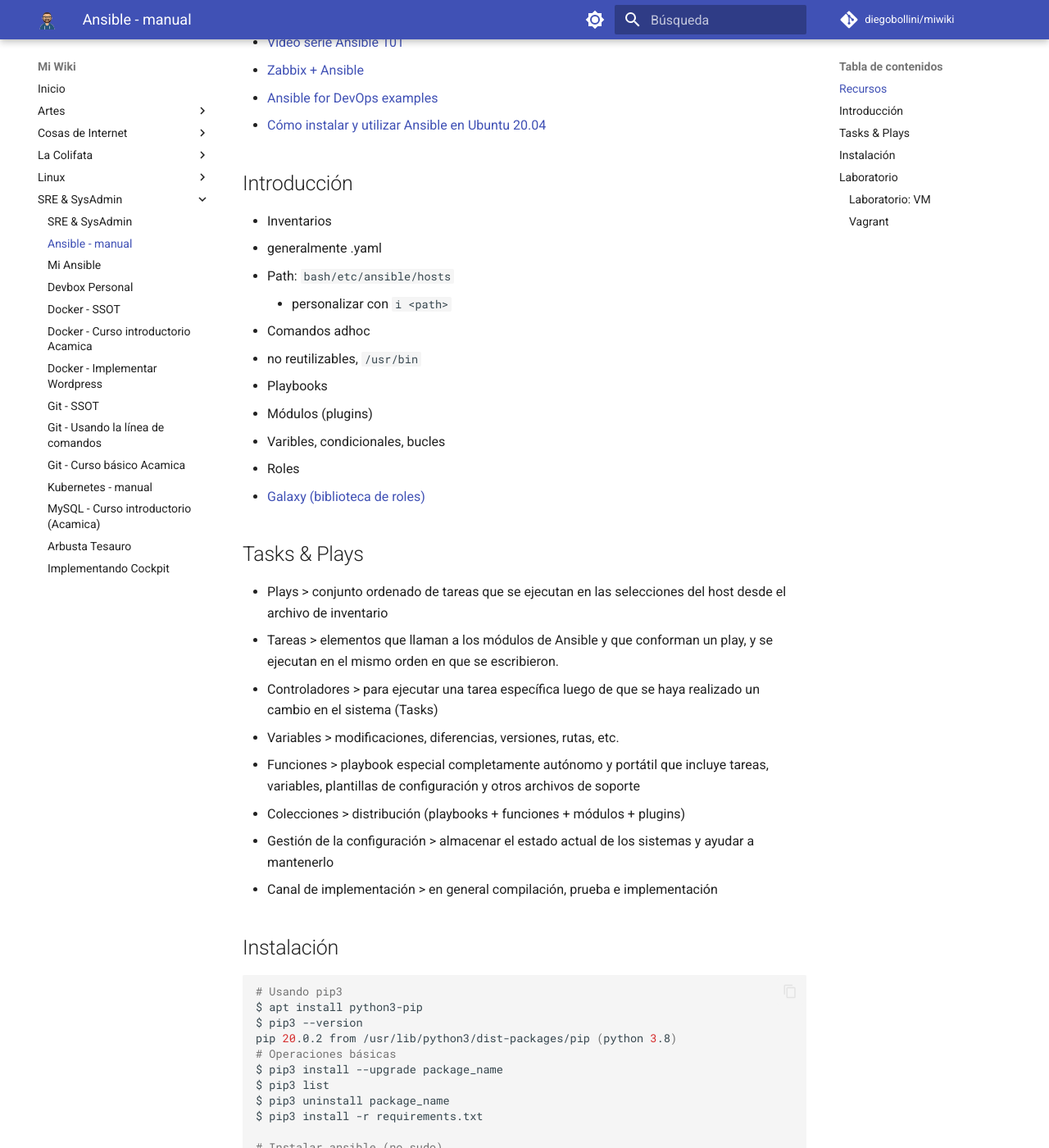
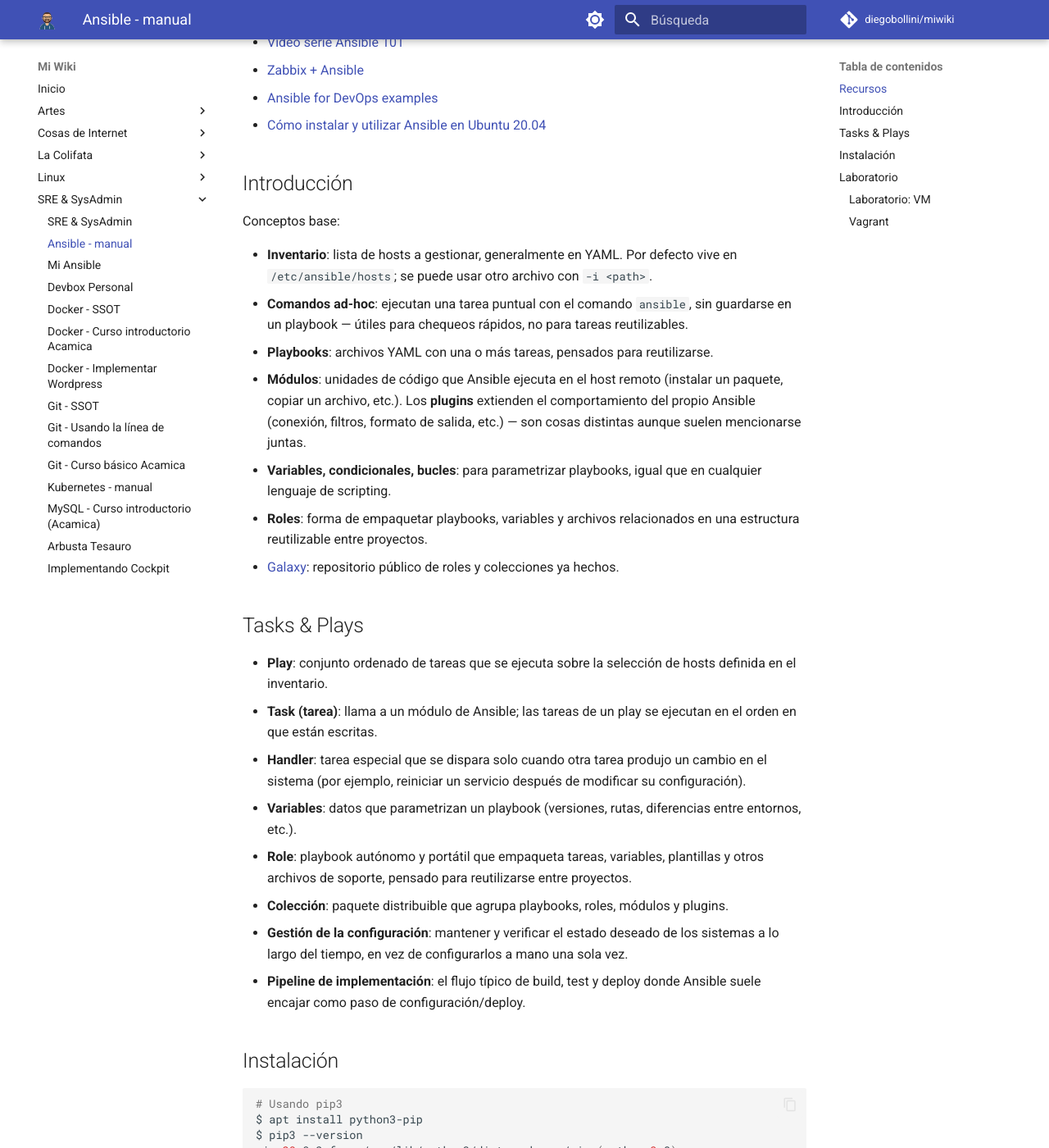
Before and after one commit to diegobollini/miwiki, an MkDocs documentation site: the page built from docs/sre/ansible-manual.md, in a window 1280 px wide and 1400 px high, scrolled down 292 px. Shown: the whole window at 82% size. Built offline with MkDocs 1.6.1 and Material for MkDocs 9.7.7, drawn with Linux system fonts in a browser that asks for light colours; comment, search, counter and statistics services are not loaded; some of the changed text lies outside the part shown.

Commit message:
Rewrite La Colifata intro and clean up Ansible concepts
colifata/index.md: fixed a broken sentence, verified and corrected the
factual claims about La Colifata (founded 1991 at Hospital Borda by
psychologist Alfredo Olivera, recognized by PAHO in 1995) against
external sources, and added that I administer their WordPress/static
sites — context for the guides already in this section.

ansible-manual.md: fixed a mistranslated term (Roles was mislabeled
"Funciones"), a typo (Varibles), a garbled inventory path, and
clarified several vague one-liners (ad-hoc commands, modules vs
plugins, handlers) without changing any of the actual terminal
transcripts.

```diff
--- a/docs/sre/ansible-manual.md
+++ b/docs/sre/ansible-manual.md
@@ -12,28 +12,26 @@
 
 ## Introducción
 
-- Inventarios
-  - generalmente .yaml
-  - Path: `bash/etc/ansible/hosts`
-    - personalizar con `i <path>`
-- Comandos adhoc
-  - no reutilizables, `/usr/bin`
-- Playbooks
-- Módulos (plugins)
-- Varibles, condicionales, bucles
-- Roles
-- [Galaxy (biblioteca de roles)](https://galaxy.ansible.com/)
+Conceptos base:
+
+- **Inventario**: lista de hosts a gestionar, generalmente en YAML. Por defecto vive en `/etc/ansible/hosts`; se puede usar otro archivo con `-i <path>`.
+- **Comandos ad-hoc**: ejecutan una tarea puntual con el comando `ansible`, sin guardarse en un playbook — útiles para chequeos rápidos, no para tareas reutilizables.
+- **Playbooks**: archivos YAML con una o más tareas, pensados para reutilizarse.
+- **Módulos**: unidades de código que Ansible ejecuta en el host remoto (instalar un paquete, copiar un archivo, etc.). Los **plugins** extienden el comportamiento del propio Ansible (conexión, filtros, formato de salida, etc.) — son cosas distintas aunque suelen mencionarse juntas.
+- **Variables, condicionales, bucles**: para parametrizar playbooks, igual que en cualquier lenguaje de scripting.
+- **Roles**: forma de empaquetar playbooks, variables y archivos relacionados en una estructura reutilizable entre proyectos.
+- [Galaxy](https://galaxy.ansible.com/): repositorio público de roles y colecciones ya hechos.
 
 ## Tasks & Plays
 
-- Plays > conjunto ordenado de tareas que se ejecutan en las selecciones del host desde el archivo de inventario
-- Tareas > elementos que llaman a los módulos de Ansible y que conforman un play, y se ejecutan en el mismo orden en que se escribieron.
-- Controladores > para ejecutar una tarea específica luego de que se haya realizado un cambio en el sistema (Tasks)
-- Variables > modificaciones, diferencias, versiones, rutas, etc.
-- Funciones > playbook especial completamente autónomo y portátil que incluye tareas, variables, plantillas de configuración y otros archivos de soporte
-- Colecciones > distribución (playbooks + funciones + módulos + plugins)
-- Gestión de la configuración > almacenar el estado actual de los sistemas y ayudar a mantenerlo
-- Canal de implementación > en general compilación, prueba e implementación
+- **Play**: conjunto ordenado de tareas que se ejecuta sobre la selección de hosts definida en el inventario.
+- **Task (tarea)**: llama a un módulo de Ansible; las tareas de un play se ejecutan en el orden en que están escritas.
+- **Handler**: tarea especial que se dispara solo cuando otra tarea produjo un cambio en el sistema (por ejemplo, reiniciar un servicio después de modificar su configuración).
+- **Variables**: datos que parametrizan un playbook (versiones, rutas, diferencias entre entornos, etc.).
+- **Role**: playbook autónomo y portátil que empaqueta tareas, variables, plantillas y otros archivos de soporte, pensado para reutilizarse entre proyectos.
+- **Colección**: paquete distribuible que agrupa playbooks, roles, módulos y plugins.
+- **Gestión de la configuración**: mantener y verificar el estado deseado de los sistemas a lo largo del tiempo, en vez de configurarlos a mano una sola vez.
+- **Pipeline de implementación**: el flujo típico de build, test y deploy donde Ansible suele encajar como paso de configuración/deploy.
 
 ## Instalación
 
@@ -119,7 +117,7 @@ $ ansible -i inventory testservers -m ping -u diego
 $ code ansible.cfg
 [defaults]
 INVENTORY = inventory
-# Todo el grupo testservers, m = modelos (-m command por default)
+# Todo el grupo testservers, -m = módulo a usar (por defecto: command)
 $ ansible testservers -m ping -u diego
 # Comandos adhoc, a = argumentos
 $ ansible testservers -a "free -h" -u diego
```
Also changed, not shown: docs/colifata/index.md (+3 -1 lines).
